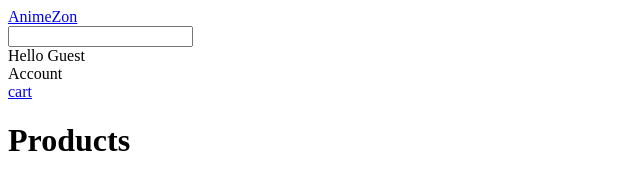
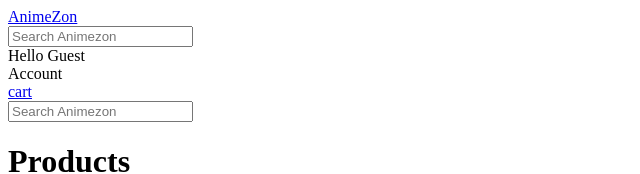
Before and after one commit to AnimeZON/Grace-Shopper-AnimeZON, a React app: page /cart in a window 1280 px wide. Shown: the top 174 px of the page, without its empty margins (0-640 px from the left). Built offline with nearby package versions, Linux system fonts and the light colour scheme; no server answers; the HTML template or start-up script is replaced by a standard one.

Commit message:
having issues. Main bar, 1 character is only shown, but it will also generate a 2nd search bar where you can fully type?

```diff
--- a/src/Components/App.js
+++ b/src/Components/App.js
@@ -6,6 +6,7 @@ import Checkout from './Checkout';
 import Cart from './Cart';
 import EditAccount from './EditAccount'
 import SingleProduct from './SingleProduct'
+import Search from './Search';
 import RegisterAccount from './RegisterAccount.js';
 import { useSelector, useDispatch } from 'react-redux';
 import { loginWithToken, fetchCart, fetchProducts } from '../store';
@@ -43,12 +44,18 @@ const App = () => {
 
       <div>
         <Routes>
+          <Route path='/' element={ <Search /> } />
+          <Route path='/search/:term' element={ <Search /> } />
+        </Routes>
+
+        <Routes>
           <Route path='/' element={<ProductList />} />
           <Route path='/product/:id' element={<SingleProduct />} />
           <Route path='/login' element={<Login />} />
           <Route path='/cart' element={<Cart />} />
           <Route path='/checkout' element={<Checkout />} />
           <Route path='/register' element={<RegisterAccount />} />
+          <Route path='/search/:term' element={<ProductList /> } />
 
         </Routes>
       </div>
--- a/src/Components/Navbar.js
+++ b/src/Components/Navbar.js
@@ -6,6 +6,8 @@ import { use } from 'chai';
 import Login from './Login';
 import App from './App';
 import { fetchCart, fetchProducts, logout } from '../store'
+import Search from './Search';
+
 
 const Navbar = () => {
   const dispatch = useDispatch();
@@ -34,10 +36,10 @@ const Navbar = () => {
             AnimeZon
           </div>
         </Link>
-
-        <div className='nav_search'>
+        <Search />
+        {/* <div className='nav_search'>
           <input type='text' />
-        </div>
+        </div> */}
 
         <div className='nav_user'>
           <div className='nav_option'>
--- a/src/Components/ProductList.js
+++ b/src/Components/ProductList.js
@@ -1,6 +1,6 @@
 import React, { useEffect, useState } from 'react';
 import { useSelector, useDispatch } from 'react-redux';
-import { Link } from 'react-router-dom';
+import { Link, useParams } from 'react-router-dom';
 import { fetchProducts } from '../store/products'
 import { addItem } from '../store/cart';
 
@@ -8,6 +8,7 @@ const ProductList = () => {
   const { products } = useSelector(state => state);
   const [quantity, setQuantity] = useState(1)
   const dispatch = useDispatch();
+  const { term } = useParams();
 
   const addToCart = async (product) => {
     try {
@@ -26,7 +27,10 @@ const ProductList = () => {
     <div className="products">
       <h1>Products</h1>
       <div>
-        {products.map((product) => {
+        {
+          products
+          .filter(product => !term || product.name.includes(term))
+          .map((product) => {
             return (
               <div>
                 <img
--- /dev/null
+++ b/src/Components/Search.js
@@ -0,0 +1,23 @@
+import React from 'react';
+import { useNavigate, useParams } from 'react-router-dom';
+
+const Search = ()=> {
+  const navigate = useNavigate();
+  const { term } = useParams();
+  const search = (ev)=> {
+    if(ev.target.value.trim()){
+      navigate(`/search/${ev.target.value}`);
+    }
+    else {
+      navigate('/');
+    }
+  };
+
+  return (
+    <div className='searchBar'>
+      <input value={term ? term : ''} placeholder='Search Animezon' onChange={ search } />
+    </div>
+  )
+};
+
+export default Search
```
Lines whose indentation alone changed are shown as unchanged.
